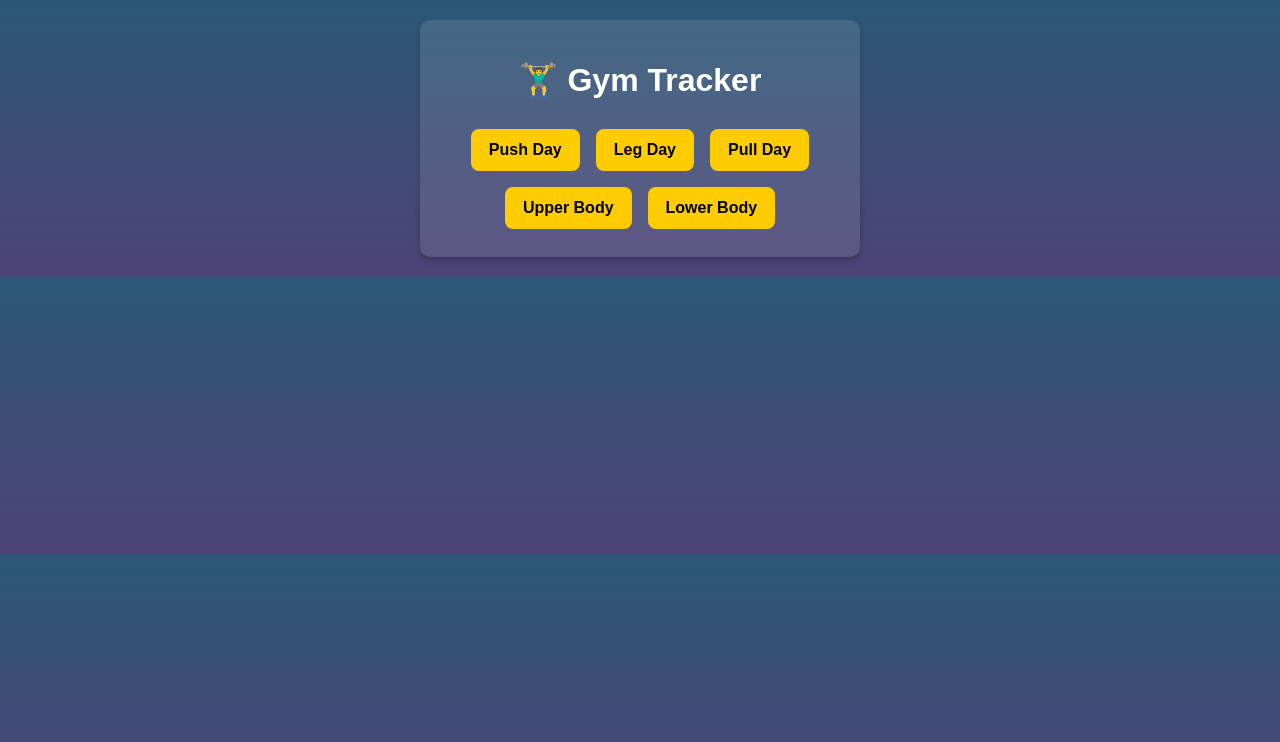
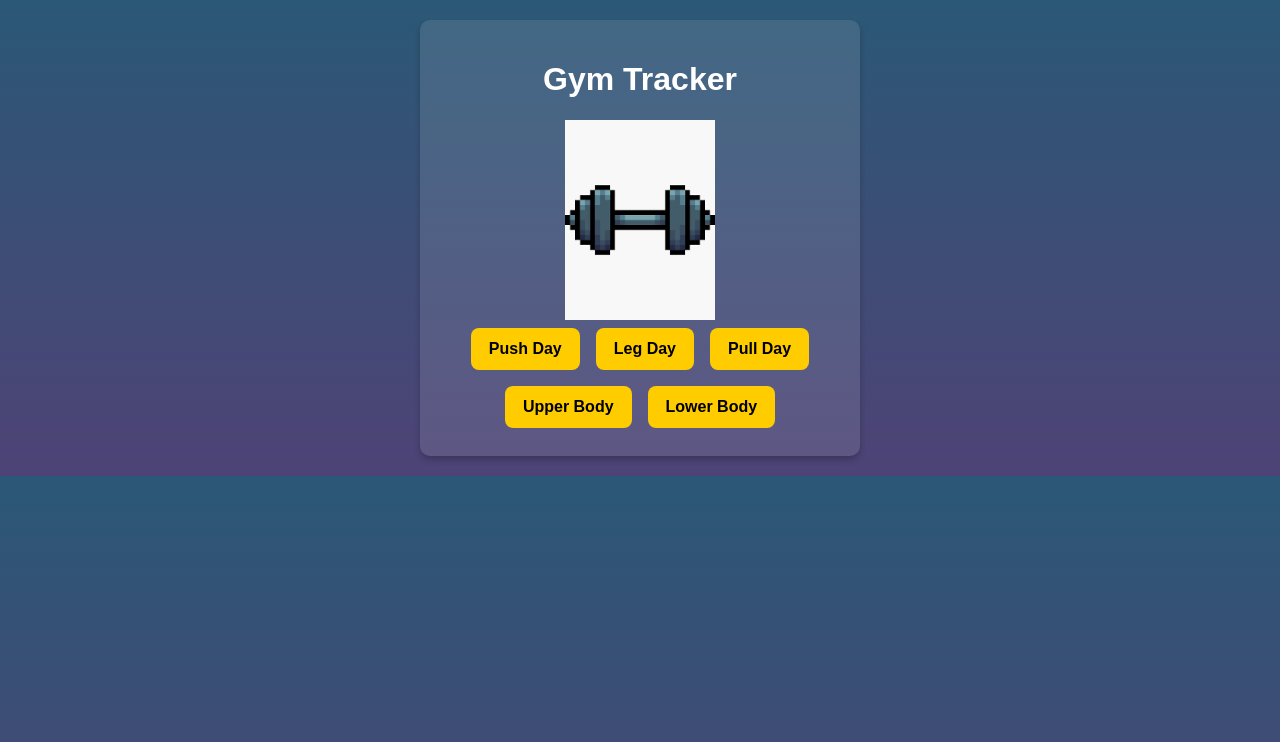
Before and after one commit to julioccv13/workout-tracker, a React (Create React App) app: page / in a window 1280 px wide. Shown: the top 742 px of the page. Built offline with nearby package versions, Linux system fonts and the light colour scheme.

Commit message:
icon update

```diff
--- a/src/components/GymTracker.jsx
+++ b/src/components/GymTracker.jsx
@@ -45,7 +45,6 @@ export default function GymTracker() {
     return savedLog ? JSON.parse(savedLog) : {};
   });
 
-  // Save log to localStorage whenever it updates
   useEffect(() => {
     localStorage.setItem("gymTrackerLog", JSON.stringify(log));
   }, [log]);
@@ -67,7 +66,8 @@ export default function GymTracker() {
     <div className="app-container">
       {!selectedDay ? (
         <div>
-          <h1>🏋️‍♂️ Gym Tracker</h1>
+          <h1>Gym Tracker</h1>
+          <img src="icon.png" alt="Gym Tracker Icon" style={{ width: "150px", display: "block", margin: "0 auto" }} />
           {Object.keys(workouts).map((day) => (
             <button key={day} onClick={() => setSelectedDay(day)}>
               {day}
```
